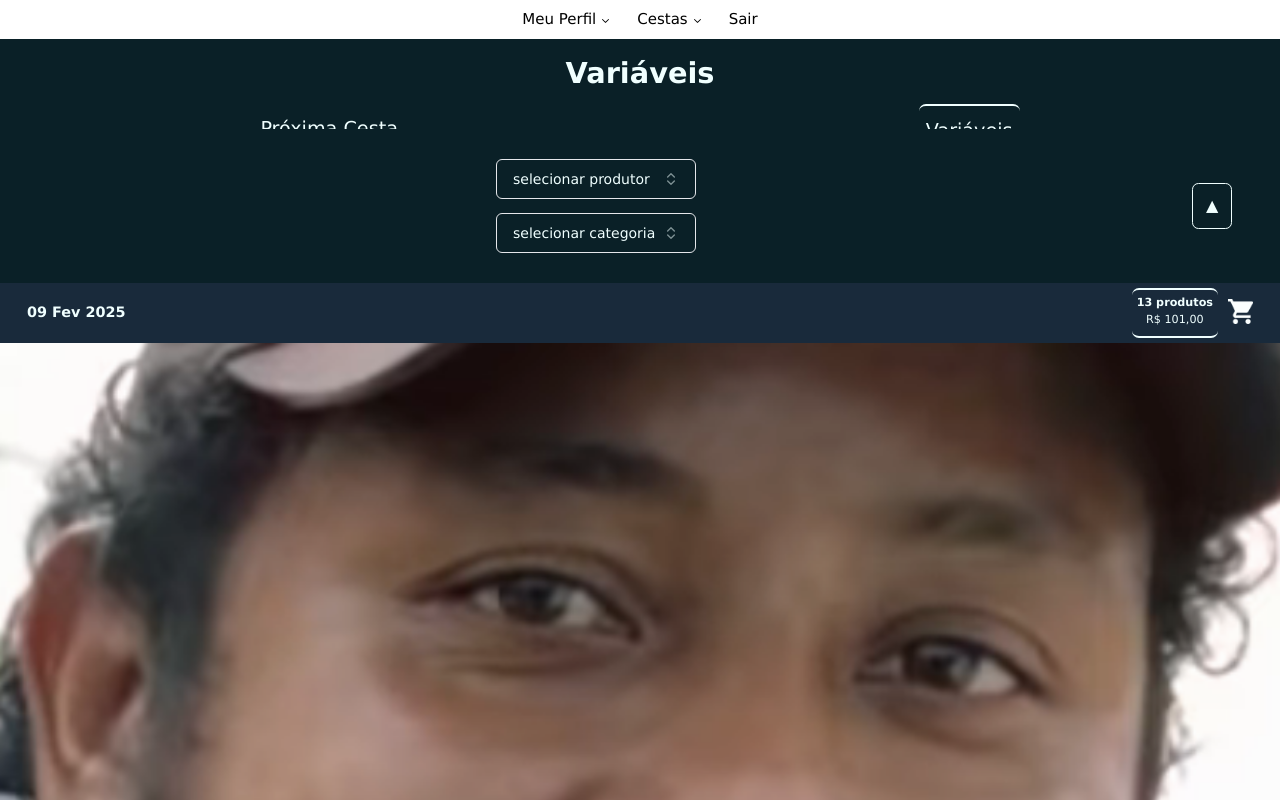
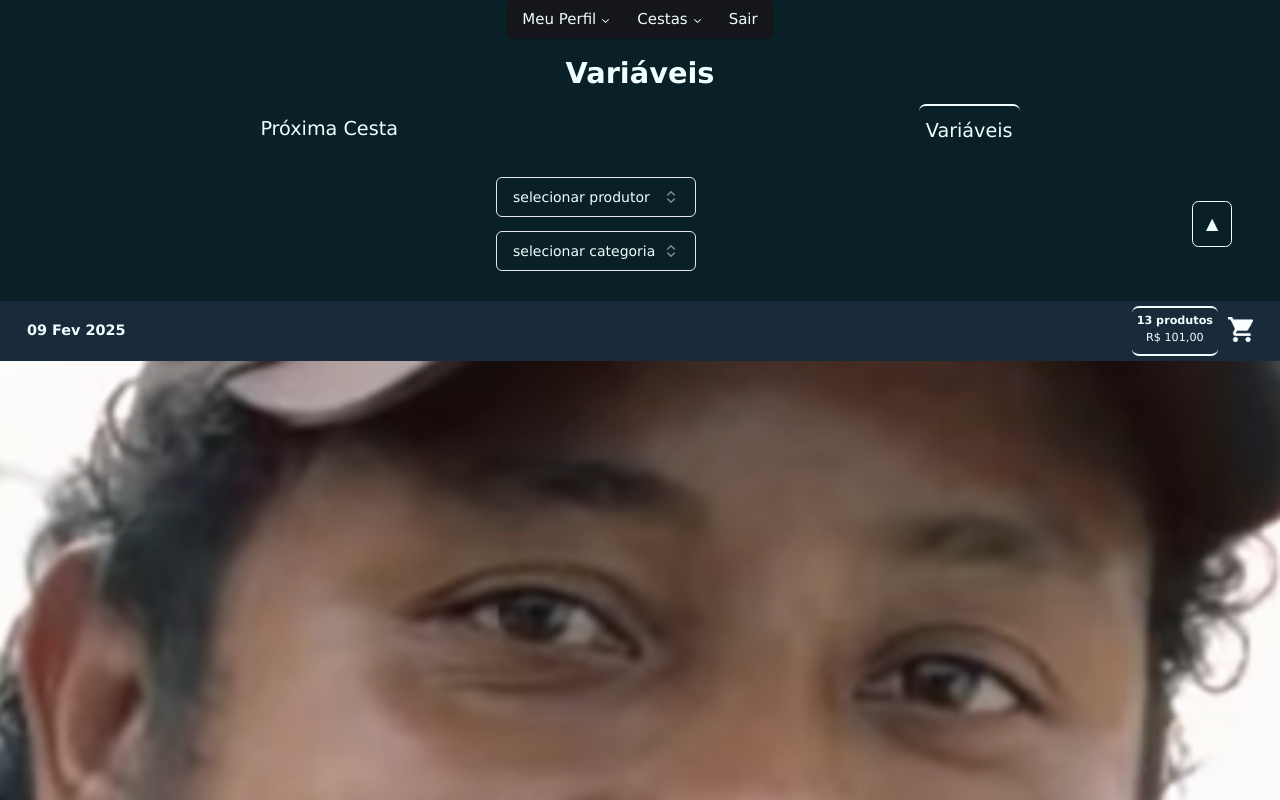
Before and after one commit to LiCuru/agroecology-ecommerce-ui, a Next.js app: page /telas/cestas/variaveis in a window 1280 px wide. Built offline with nearby package versions, Linux system fonts and the light colour scheme.

Commit message:
dark navbar

```diff
--- a/src/app/customized-components/navigation-menu/styles.module.css
+++ b/src/app/customized-components/navigation-menu/styles.module.css
@@ -9,7 +9,7 @@
 .MenuList {
 	display: flex;
 	justify-content: center;
-	background-color: white;
+	background-color: #15161c;
 	padding: 4px;
 	border-radius: 6px;
 	list-style: none;
@@ -27,7 +27,7 @@
 	line-height: 1;
 	border-radius: 4px;
 	font-size: 15px;
-	color: var(--violet-11);
+	color: azure;
 	&:focus {
 		box-shadow: 0 0 0 2px var(--violet-7);
 	}
@@ -98,7 +98,7 @@
 	transform-origin: top center;
 	margin-top: 10px;
 	width: 100%;
-	background-color: white;
+	background-color: #15161c;
 	border-radius: 6px;
 	overflow: hidden;
 	box-shadow:
@@ -162,12 +162,12 @@
 	font-weight: bold;
 	line-height: 1.2;
 	margin-bottom: 5px;
-	color: var(--violet-12);
+	color: azure;
 }
 
 .ListItemText {
 	all: unset;
-	color: var(--mauve-11);
+	color: azure;
 	line-height: 1.4;
 	font-weight: initial;
 }
@@ -190,7 +190,7 @@
 }
 
 .CalloutHeading {
-	color: white;
+	color: #15161c;
 	font-size: 18px;
 	font-weight: 500;
 	line-height: 1.2;
@@ -200,7 +200,7 @@
 
 .CalloutText {
 	all: unset;
-	color: var(--mauve-4);
+	color: azure;
 	font-size: 14px;
 	line-height: 1.3;
 }
@@ -217,7 +217,7 @@
 
 .CaretDown {
 	position: relative;
-	color: var(--violet-10);
+	color: azure;
 	top: 1px;
 	transition: transform 250ms ease;
 	[data-state="open"] > & {
@@ -228,7 +228,7 @@
 .Arrow {
 	position: relative;
 	top: 70%;
-	background-color: white;
+	background-color: #15161c;
 	width: 10px;
 	height: 10px;
 	transform: rotate(45deg);
--- a/src/app/globals.css
+++ b/src/app/globals.css
@@ -1,3 +1,7 @@
 @tailwind base;
 @tailwind components;
 @tailwind utilities;
+
+body{
+    background-color: #0a2027;
+}
--- a/src/app/telas/cestas/baskets-components/header/collapsable-bit.tsx
+++ b/src/app/telas/cestas/baskets-components/header/collapsable-bit.tsx
@@ -44,7 +44,7 @@ function NextBasketAndAdditionals(
   }
 ){
   return(
-      <div className ={styles.mainContainer}>
+      <div className ={styles.firstContainer}>
           <div className={styles.titleGap}>
               <div className={styles.title}>
               <span className={styles.span}>{props.tipo}</span>
--- a/src/app/telas/cestas/baskets-components/header/header.module.sass
+++ b/src/app/telas/cestas/baskets-components/header/header.module.sass
@@ -84,8 +84,14 @@
 $optionsHeight: 50px
 //.variablesNavTabs nest applies only to <HeaderOfVariablesAndNextBasket/>
 
+.firstContainer
+  margin-bottom: 18px
+  padding: 0
+  width: 100%
+  height: 100%
+
 .mainContainer
-  margin: 0
+  margin-bottom: 0
   padding: 0
   width: 100%
   height: 100%
@@ -359,6 +365,7 @@ $optionsHeight: 45px
 
 .dropdownsAndArrow
   display: flex
+  margin-top:10px
 
 .arrowDiv
   display: flex
```
